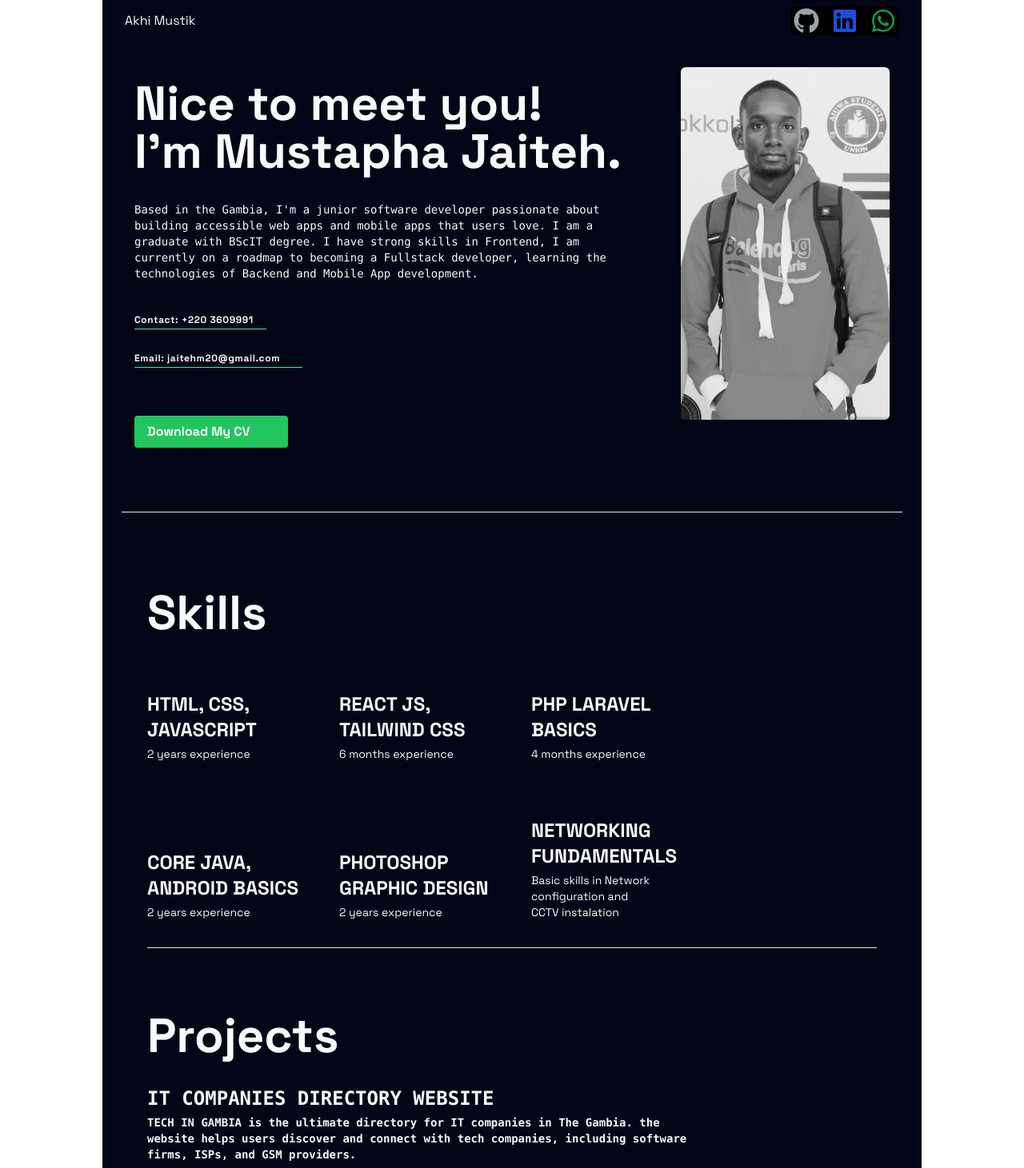
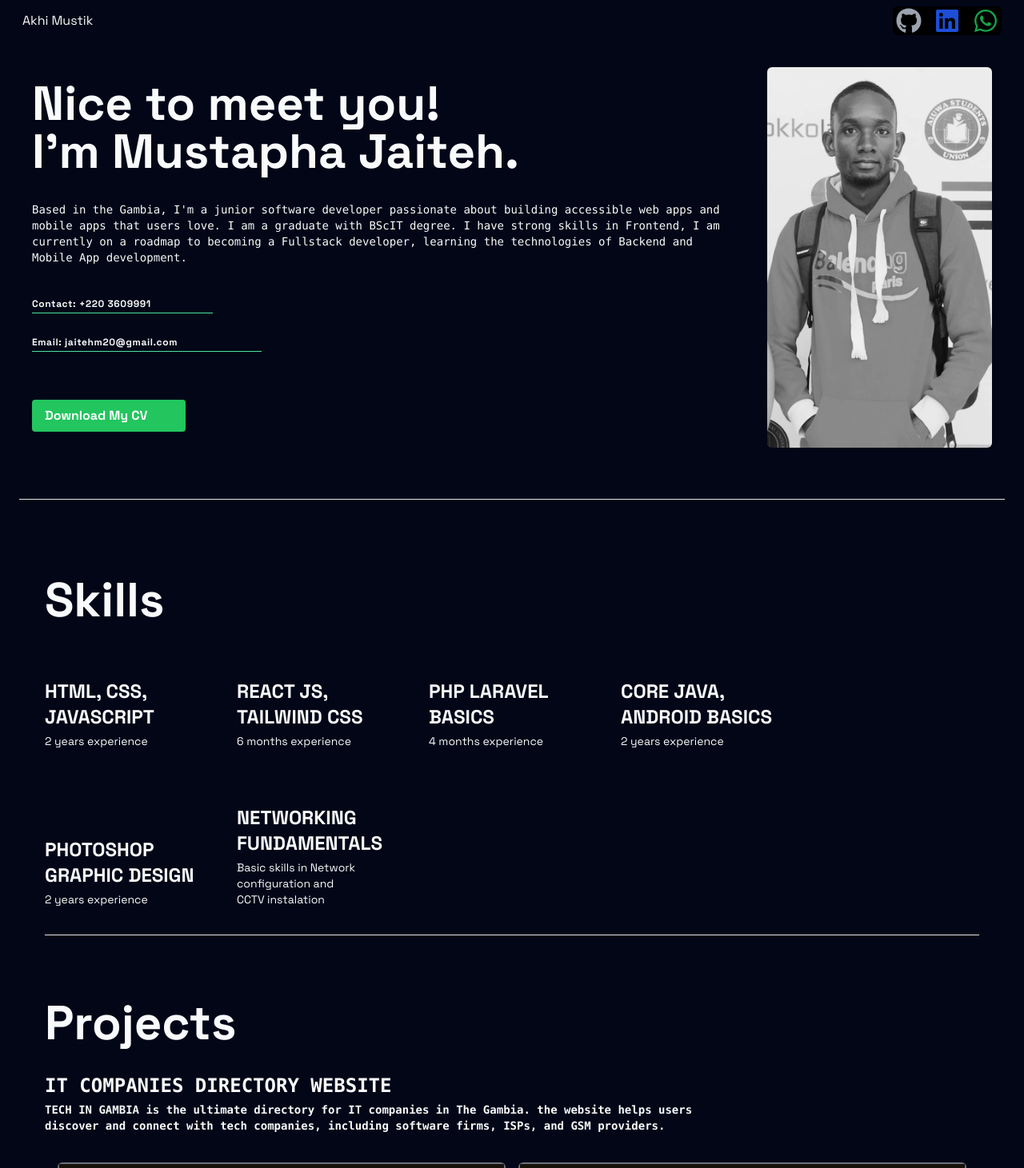
Before and after one commit to mustapha-jaiteh/my-portfolio, a React (Vite) app: page / in a window 1280 px wide. Shown: the top 1461 px of the page at 80% size. Built offline with nearby package versions, Linux system fonts and the light colour scheme.

Commit message:
commit-21-4-25

```diff
--- a/src/App.jsx
+++ b/src/App.jsx
@@ -50,8 +50,8 @@ function App() {
     return <Skills key={index} {...item} />;
   });
   return (
-    <div className="bg-slate-950 max-w-screen-lg mx-auto">
-      <header className="relative max-w-6xl mx-6 text-gray-50 ">
+    <div className="bg-slate-950 ">
+      <header className="relative  mx-6 text-gray-50 ">
         <div className="navbar py-2 px-1 flex  justify-between items-center z-10">
           <span className=""> Akhi Mustik</span>
           <div className="relative z-10 flex gap-x-4 items-center bg-black h-9 p-1 rounded-md">
@@ -138,7 +138,7 @@ function App() {
         <div className="-bottom-1 h-px left-0 right-0 bg-gray-200 mt-8"></div>
       </header>
 
-      <main className="bg-slate-950 relative max-w-6xl mx-4 lg:mx-10 text-gray-50 mt-20  p-4">
+      <main className="bg-slate-950 relative  mx-4 lg:mx-10 text-gray-50 mt-20  p-4">
         <div className="skills  ">
           <h1 className="text-6xl font-bold ">Skills</h1>
           <div className="">{skills}</div>
```
Also changed, not shown: 2 other files (tests, documents, lock files or other folders).
